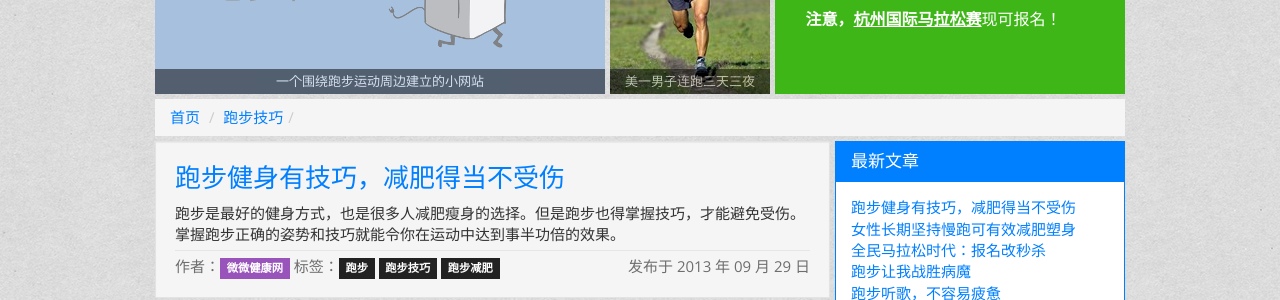
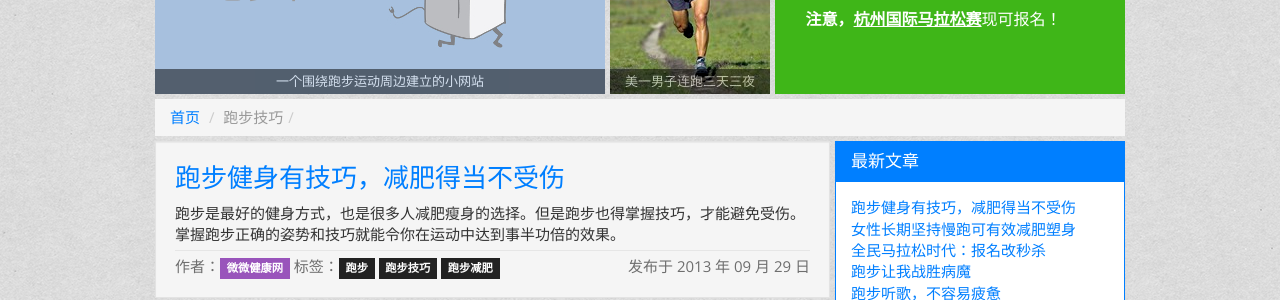
Before and after one commit to paobuxie/paobuxie.github.com, a Jekyll site: the page built from skills/index.html, in a window 1280 px wide. Shown: the part 168-468 px from the top of the page. Built offline with Jekyll 4.4.1, drawn with Linux system fonts in a browser that asks for light colours; Markdown is read by kramdown in place of the engine named in the settings; comment, search, counter and statistics services are not loaded.

Commit message:
导航样色

```diff
--- a/health/index.html
+++ b/health/index.html
@@ -7,7 +7,7 @@ description: "跑步鞋CC是一个围绕跑步运动周边而建立的小网站
 
   <ul class="breadcrumb">
     <li><a href="/">首页</a></li>
-    <li><a href="/health/">健康</a><li>
+    <li class="active">健康<li>
   </ul>
 
 <div class="pull-left">
--- a/index.html
+++ b/index.html
@@ -5,7 +5,7 @@ tags: [跑步鞋，跑鞋，跑步鞋推荐，跑步鞋品牌，跑步]
 description: "跑步鞋CC是一个围绕跑步运动周边而建立的小网站。在此你可以了解到和跑步，跑步鞋相关的知识，也会了解到一些有趣的跑步故事。"
 ---
   <ul class="breadcrumb">
-    <li><a href="/">首页</a></li>
+    <li class="active">首页</li>
   </ul>
 
 <div class="pull-left">
--- a/marathon/index.html
+++ b/marathon/index.html
@@ -7,7 +7,7 @@ description: "跑步鞋CC是一个围绕跑步运动周边而建立的小网站
 
   <ul class="breadcrumb">
     <li><a href="/">首页</a></li>
-    <li><a href="/marathon/">马拉松</a><li>
+    <li class="active">马拉松<li>
   </ul>
 
 <div class="pull-left">
--- a/shoe/index.html
+++ b/shoe/index.html
@@ -7,7 +7,7 @@ description: "跑步鞋CC是一个围绕跑步运动周边而建立的小网站
 
   <ul class="breadcrumb">
     <li><a href="/">首页</a></li>
-    <li><a href="/shoe/">跑步鞋</a><li>
+    <li class="active">跑步鞋<li>
   </ul>
 
 <div class="pull-left">
--- a/skills/index.html
+++ b/skills/index.html
@@ -7,7 +7,7 @@ description: "跑步鞋CC是一个围绕跑步运动周边而建立的小网站
 
   <ul class="breadcrumb">
     <li><a href="/">首页</a></li>
-    <li><a href="/skills/">跑步技巧</a><li>
+    <li class="active">跑步技巧<li>
   </ul>
 
 <div class="pull-left">
```
